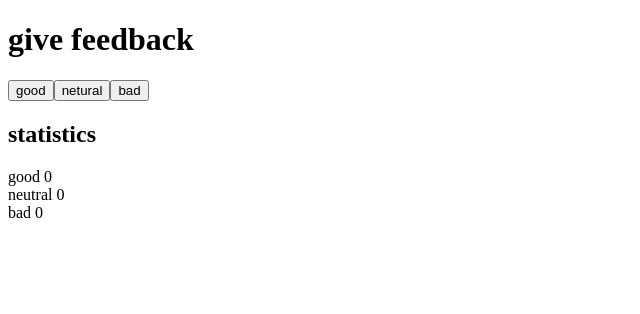
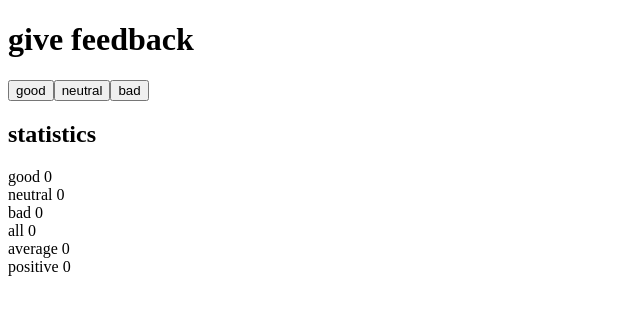
Before and after one commit to Nam-Nguyen-Dev/FSO, a React (Create React App) app in the folder part1/unicafe/: page / in a window 1280 px wide. Shown: the top 314 px of the page, without its empty margins (0-640 px from the left). Built offline with nearby package versions, Linux system fonts and the light colour scheme.

Commit message:
Exercise 1.7 unicafe step 2

```diff
--- a/part1/unicafe/src/App.js
+++ b/part1/unicafe/src/App.js
@@ -5,19 +5,51 @@ const App = () => {
   const [good, setGood] = useState(0)
   const [neutral, setNeutral] = useState(0)
   const [bad, setBad] = useState(0)
+  const [total, setTotal] = useState(0)
+  const [average, setAverage] = useState(0)
+  const [positive, setPositive] = useState(0)
+
+  const incrementGood = () => {
+    setGood(good+1)
+    setTotal(total+1)
+    console.log(good,bad,neutral,total)
+    setAverage((good+1-bad)/(total+1))
+    setPositive((good+1)/(total+1))
+  }
+  const incrementNeutral = () => {
+    setNeutral(neutral+1)
+    setTotal(total+1)
+    setAverage((good-bad)/(total+1))
+    setPositive((good)/(total+1))
+  }
+  const incrementBad = () => {
+    setBad(bad+1)
+    setTotal(total+1)
+    setAverage((good-bad-1)/(total+1))
+    setPositive((good)/(total+1))
+  }
 
   return (
     <div>
       <h1>give feedback</h1>
-      <button onClick={()=>setGood(good+1)}>good</button>
-      <button onClick={()=>setNeutral(neutral+1)}>netural</button>
-      <button onClick={()=>setBad(bad+1)}>bad</button>
+      <Button name="good" handleClick={incrementGood}></Button>
+      <Button name="neutral" handleClick={incrementNeutral}></Button>
+      <Button name="bad" handleClick={incrementBad}></Button>
       <h2>statistics</h2>
       <span>good </span>{good}<br></br>
       <span>neutral </span>{neutral}<br></br>
       <span>bad </span>{bad}<br></br>
+      <span>all </span>{total}<br></br>
+      <span>average </span>{average}<br></br>
+      <span>positive </span>{positive}<br></br>
     </div>
   )
 }
 
+const Button = props => {
+  return(
+      <button onClick={props.handleClick}>{props.name}</button>
+  )
+}
+
 export default App
```
